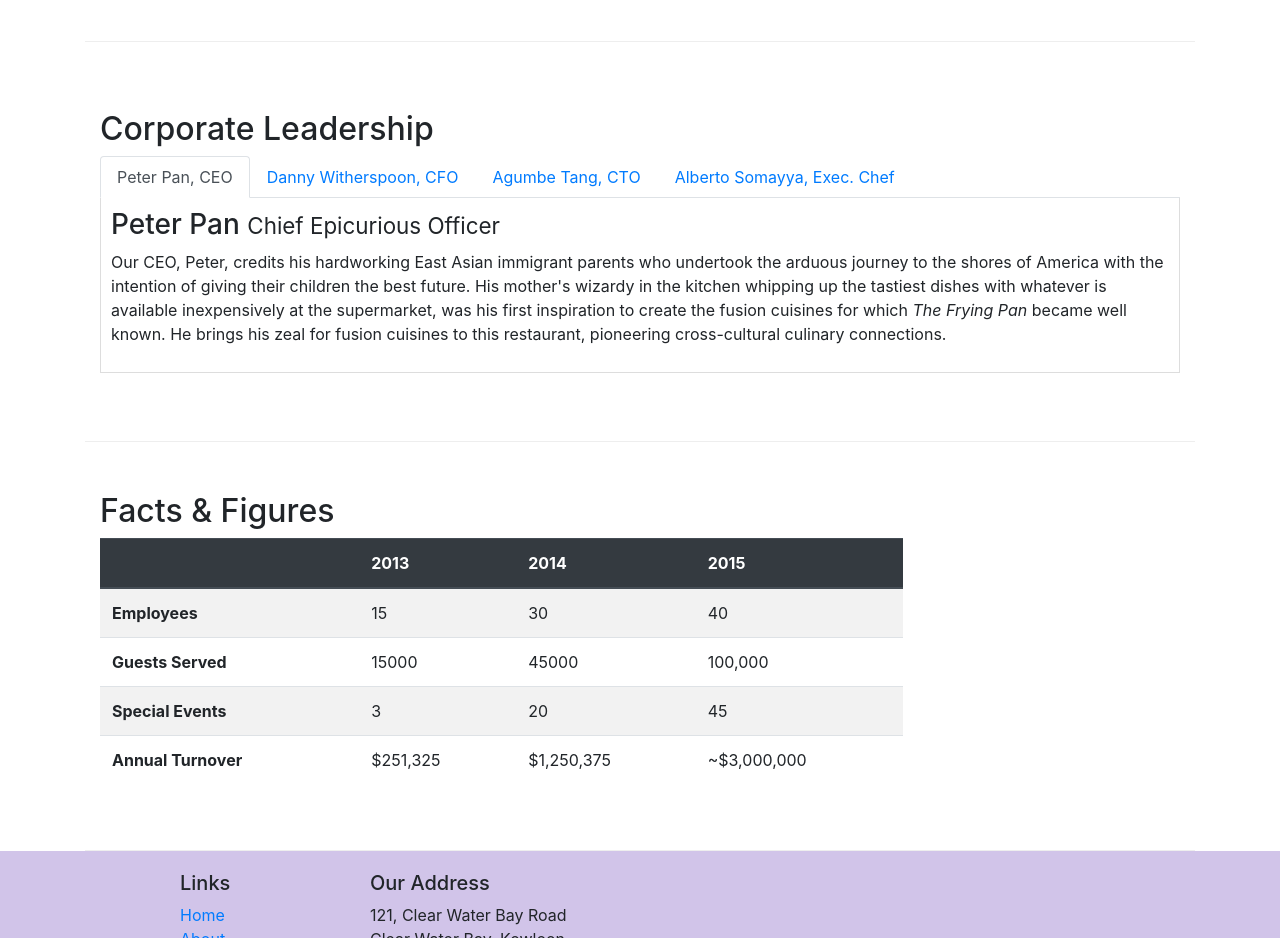
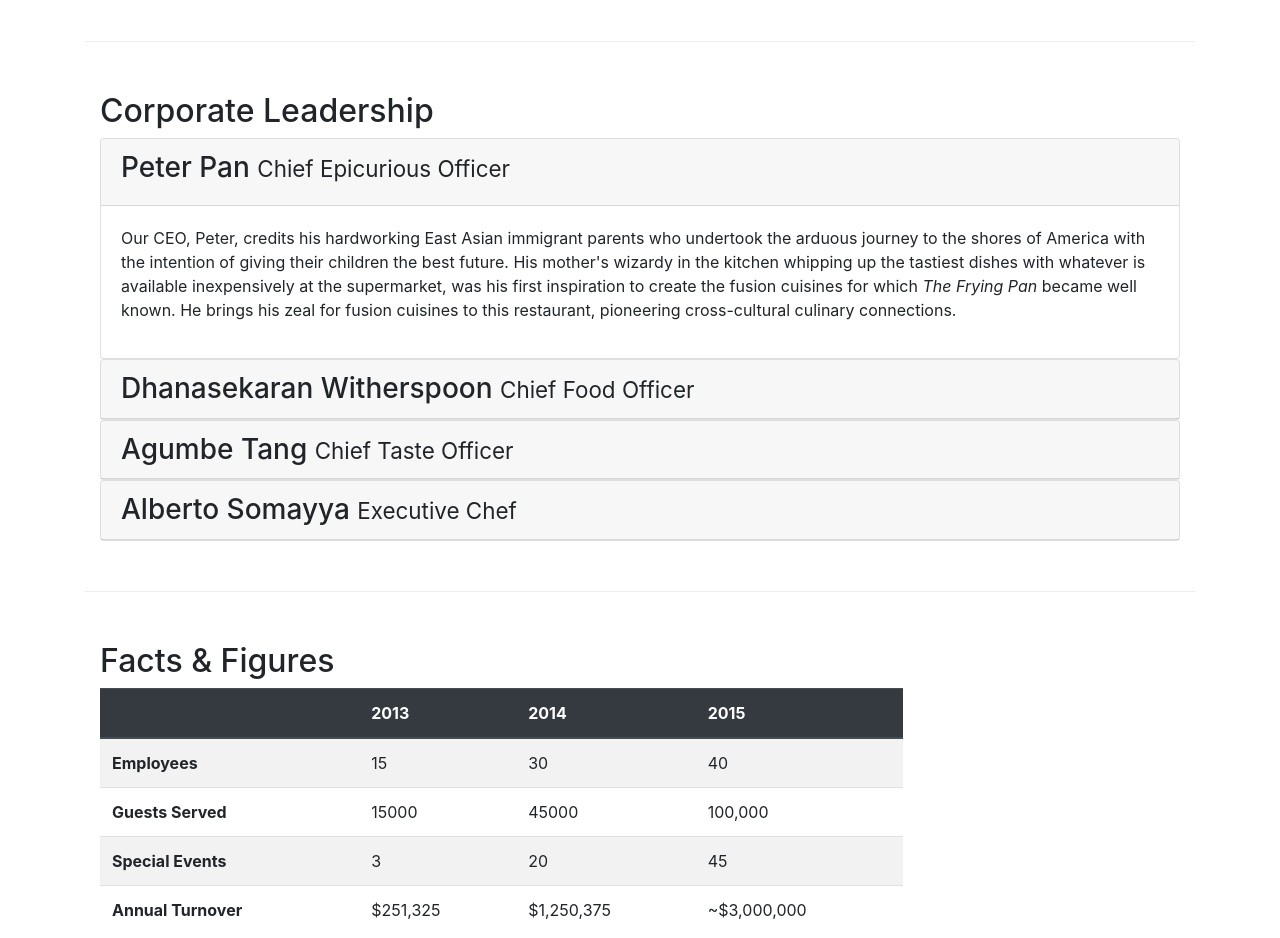
Before and after one commit to joshinasla/bootstrap, a website: page aboutus.html in a window 1280 px wide. Shown: the part 880-1818 px from the top of the page. Drawn offline with nearby package versions, Linux system fonts and the light colour scheme.

Commit message:
accordion

```diff
--- a/aboutus.html
+++ b/aboutus.html
@@ -110,7 +110,7 @@
         <div class="row row-content align-items-center">
             <div class="col">
                 <h2>Corporate Leadership</h2>
-                <ul class="nav nav-tabs">
+                <!-- <ul class="nav nav-tabs">
                     <li class="nav-item">
                         <a class="nav-link active" href="#peter" role="tab" data-toggle="tab">Peter Pan, CEO</a>
                     </li>
@@ -123,55 +123,111 @@
                     <li class="nav-item">
                         <a class="nav-link" href="#alberto" role="tab" data-toggle="tab">Alberto Somayya, Exec. Chef</a>
                     </li>
-                </ul>
-                <div class="tab-content">
-                    <div role="tabpanel" class="tab-pane fade show active" id="peter">
-                        <h3>Peter Pan <small>Chief Epicurious Officer</small></h3>
-                        <p class="d-none d-sm-block">Our CEO, Peter, credits his hardworking East Asian immigrant
-                            parents
+                </ul>-->
+                <div id="accordion">
+                    <div class="card">
+                        <div class="card-header" role="tab" id="peterhead">
+                            <h3 class="mt-0">
+                                <a data-toggle="collapse" data-target="#peter"> Peter Pan <small>Chief Epicurious
+                                        Officer</small></a></h3>
+                        </div>
+                        <div role="tabpanel" class="collapse show" id="peter" data-parent="#accordion">
+                            <div class="card-body">
+
+                                <p class="d-none d-sm-block">Our CEO, Peter, credits his hardworking East Asian
+                                    immigrant parents
                                     who
                                     undertook the arduous
-                            journey to the shores of America with the intention of giving their children the best
+                                    journey to the shores of America with the intention of giving their children the
+                                    best
                                     future.
                                     His
-                            mother's wizardy in the kitchen whipping up the tastiest dishes with whatever is available
-                            inexpensively at the supermarket, was his first inspiration to create the fusion cuisines
+                                    mother's wizardy in the kitchen whipping up the tastiest dishes with whatever is
+                                    available
+                                    inexpensively at the supermarket, was his first inspiration to create the fusion
+                                    cuisines
                                     for
                                     which
-                            <em>The Frying Pan</em> became well known. He brings his zeal for fusion cuisines to this
+                                    <em>The Frying Pan</em> became well known. He brings his zeal for fusion cuisines to
+                                    this
                                     restaurant, pioneering cross-cultural culinary connections.</p>
                             </div>
-                    <div role="tabpanel" class="tab-pane fade" id="danny">
-                        <h3>Dhanasekaran Witherspoon <small>Chief Food Officer</small></h3>
+                        </div>
+                    </div>
+                    <div class="card">
+                        <div class="card-header" role="tab" id="dannyhead">
+                            <h3 class="mb-0">
+                                <a class="collapsed" data-toggle="collapse" data-target="#danny">
+                                    Dhanasekaran Witherspoon <small>Chief Food Officer</small>
+                                </a>
+                            </h3>
+                        </div>
+                        <div class="collapse" id="danny" data-parent="#accordion">
+                            <div class="card-body">
                                 <p class="d-none d-sm-block">Our CFO, Danny, as he is affectionately referred to by his
                                     colleagues,
                                     comes from a long established
                                     family tradition in farming and produce. His experiences growing up on a farm in the
                                     Australian
-                            outback gave him great appreciation for varieties of food sources. As he puts it in his own
+                                    outback gave him great appreciation for varieties of food sources. As he puts it in
+                                    his
+                                    own
                                     words,
                                     <em>Everything that runs, wins, and everything that stays, pays!</em></p>
                             </div>
-                    <div role="tabpanel" class="tab-pane fade" id="alberto">
-                        <h3>Agumbe Tang <small>Chief Taste Officer</small></h3>
-                        <p class="d-none d-sm-block">Blessed with the most discerning gustatory sense, Agumbe, our CTO,
+                        </div>
+                    </div>
+                    <div class="card">
+                        <div class="card-header" role="tab" id="agumbehead">
+                            <h3 class="mb-0">
+                                <a class="collapsed" data-toggle="collapse" data-target="#agumbe">
+                                    Agumbe Tang <small>Chief Taste Officer</small>
+                                </a>
+                            </h3>
+                        </div>
+                        <div class="collapse" id="agumbe" data-parent="#accordion">
+                            <div class="card-body">
+                                <p class="d-none d-sm-block"> Blessed with the most discerning gustatory sense, Agumbe,
+                                    our
+                                    CTO,
                                     personally ensures that every dish
-                            that we serve meets his exacting tastes. Our chefs dread the tongue lashing that ensues if
+                                    that we serve meets his exacting tastes. Our chefs dread the tongue lashing that
+                                    ensues
+                                    if
                                     their
-                            dish does not meet his exacting standards. He lives by his motto, <em>You click only if you
+                                    dish does not meet his exacting standards. He lives by his motto, <em>You click only
+                                        if
+                                        you
                                         survive
                                         my lick.</em></p>
                             </div>
-                    <div role="tabpanel" class="tab-pane fade" id="agumbe">
-                        <h3>Alberto Somayya <small>Executive Chef</small></h3>
-                        <p class="d-none d-sm-block">Award winning three-star Michelin chef with wide International
+                        </div>
+                    </div>
+                    <div class="card">
+                        <div class="card-header" role="tab" id="albertohead">
+                            <h3 class="mb-0">
+                                <a class="collapsed" data-toggle="collapse" data-target="#alberto">
+                                    Alberto Somayya <small>Executive Chef</small>
+                                </a>
+                            </h3>
+                        </div>
+                        <div class="collapse" id="alberto" data-parent="#accordion">
+                            <div class="card-body">
+                                <p class="d-none d-sm-block">Award winning three-star Michelin chef with wide
+                                    International
                                     experience
                                     having worked closely with
-                            whos-who in the culinary world, he specializes in creating mouthwatering Indo-Italian fusion
-                            experiences. He says, <em>Put together the cuisines from the two craziest cultures, and you
+                                    whos-who in the culinary world, he specializes in creating mouthwatering
+                                    Indo-Italian
+                                    fusion
+                                    experiences. He says, <em>Put together the cuisines from the two craziest cultures,
+                                        and
+                                        you
                                         get
                                         a
                                         winning hit! Amma Mia!</em></p>
+                            </div>
+                        </div>
                     </div>
                 </div>
             </div>
```
Lines whose indentation alone changed are shown as unchanged.
